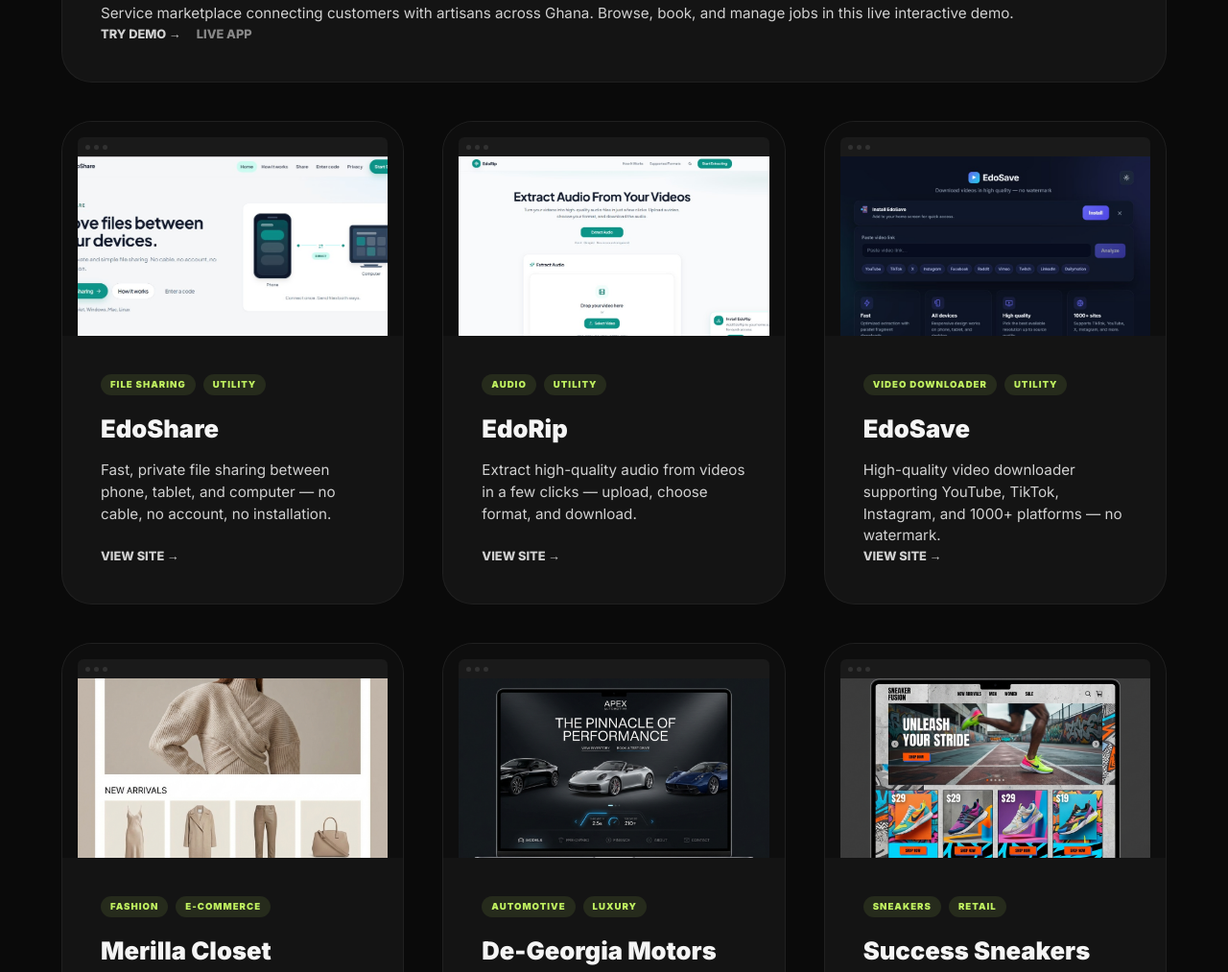
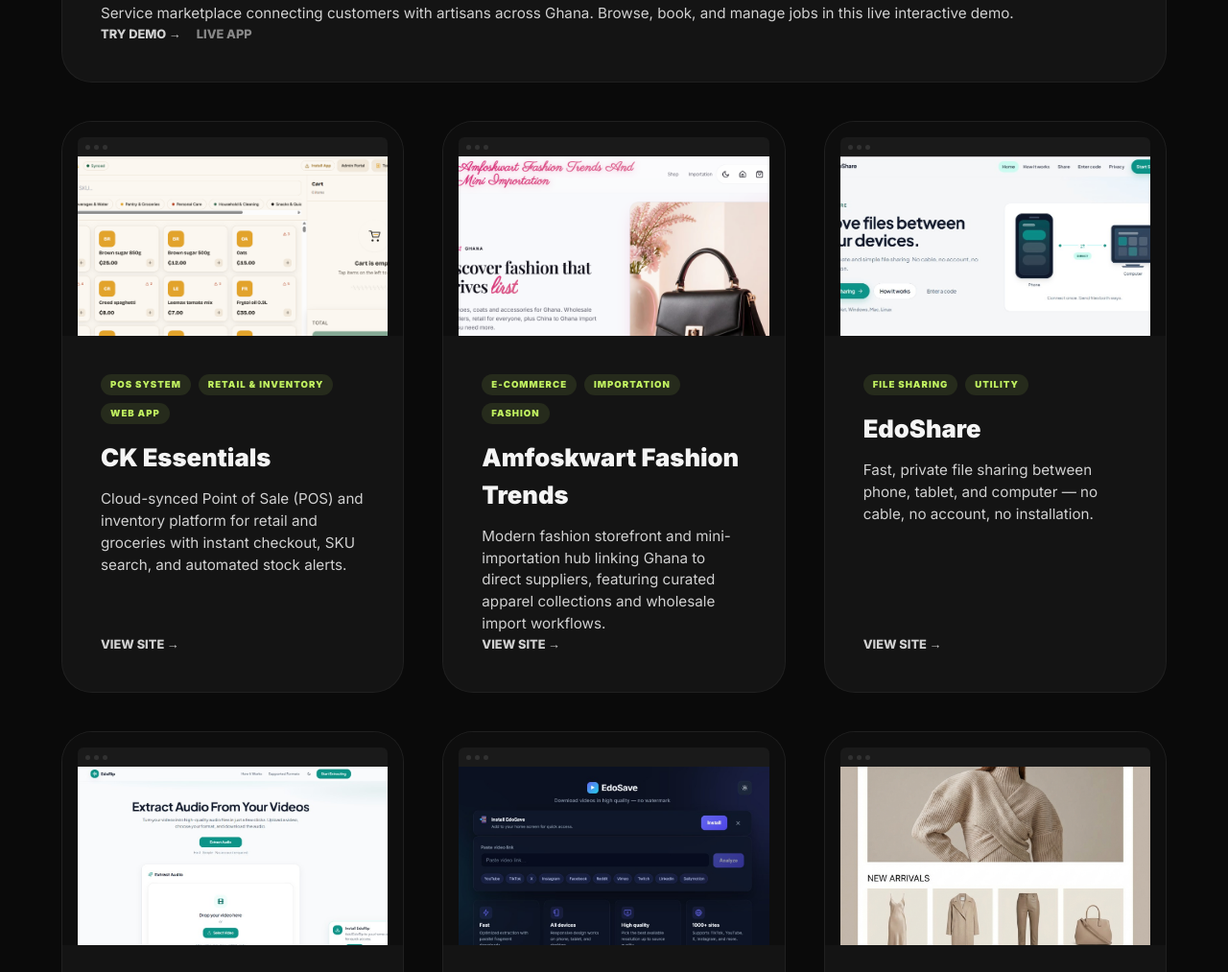
Before and after one commit to edoboyy/myportfolio, a plain HTML site: page index.html in a window 1280 px wide. Shown: the part 2899-3912 px from the top of the page at 96% size. Drawn offline with nearby package versions, Linux system fonts and the light colour scheme.

Commit message:
Add CK Essentials and Amfoskwart Fashion Trends projects

```diff
--- a/index.html
+++ b/index.html
@@ -1170,6 +1170,50 @@
                             <a href="projects/fixit-gh-demo.html" class="project-link">Try Demo →</a>
                             <a href="https://edoboyy.github.io/fixit_it/" target="_blank" rel="noopener noreferrer" class="project-link-secondary">Live App</a>
                         </div>
+                    </div>
+                </div>
+                <!-- Project: CK Essentials -->
+                <div class="project-card reveal">
+                    <div class="project-preview">
+                        <div class="browser-top">
+                            <div class="browser-dot"></div>
+                            <div class="browser-dot"></div>
+                            <div class="browser-dot"></div>
+                        </div>
+                        <img src="assets/ck-essentials.png" alt="CK Essentials" loading="lazy"
+                            style="width:100%; height:100%; object-fit:cover; object-position:top;">
+                    </div>
+                    <div class="project-info">
+                        <div class="project-tags">
+                            <span class="tag">POS System</span>
+                            <span class="tag">Retail &amp; Inventory</span>
+                            <span class="tag">Web App</span>
+                        </div>
+                        <h3>CK Essentials</h3>
+                        <p>Cloud-synced Point of Sale (POS) and inventory platform for retail and groceries with instant checkout, SKU search, and automated stock alerts.</p>
+                        <a href="https://ckessentials.vercel.app/" target="_blank" rel="noopener noreferrer" class="project-link">View Site →</a>
+                    </div>
+                </div>
+                <!-- Project: Amfoskwart Fashion Trends -->
+                <div class="project-card reveal">
+                    <div class="project-preview">
+                        <div class="browser-top">
+                            <div class="browser-dot"></div>
+                            <div class="browser-dot"></div>
+                            <div class="browser-dot"></div>
+                        </div>
+                        <img src="assets/amfoskwart-fashion.png" alt="Amfoskwart Fashion Trends" loading="lazy"
+                            style="width:100%; height:100%; object-fit:cover; object-position:top;">
+                    </div>
+                    <div class="project-info">
+                        <div class="project-tags">
+                            <span class="tag">E-Commerce</span>
+                            <span class="tag">Importation</span>
+                            <span class="tag">Fashion</span>
+                        </div>
+                        <h3>Amfoskwart Fashion Trends</h3>
+                        <p>Modern fashion storefront and mini-importation hub linking Ghana to direct suppliers, featuring curated apparel collections and wholesale import workflows.</p>
+                        <a href="https://www.amfoskwartfashion.com/" target="_blank" rel="noopener noreferrer" class="project-link">View Site →</a>
                     </div>
                 </div>
                 <!-- Project: EdoShare -->
```
Also changed, not shown: assets/amfoskwart-fashion.png (added), assets/ck-essentials.png (added).
